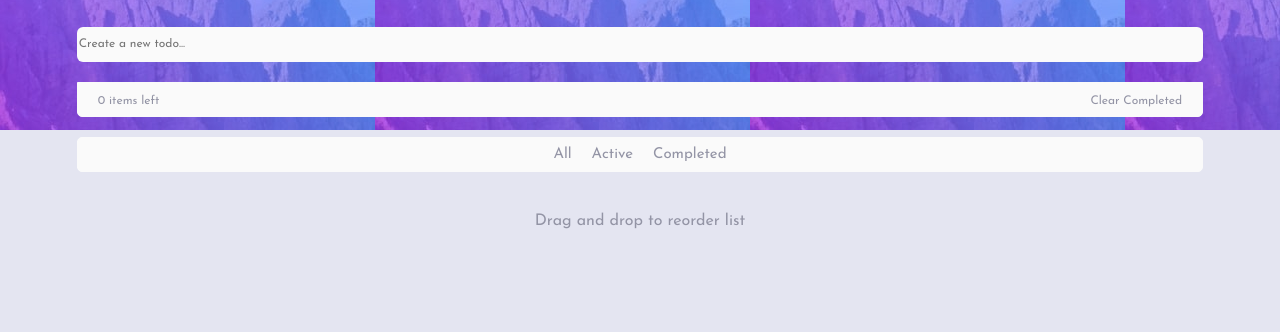
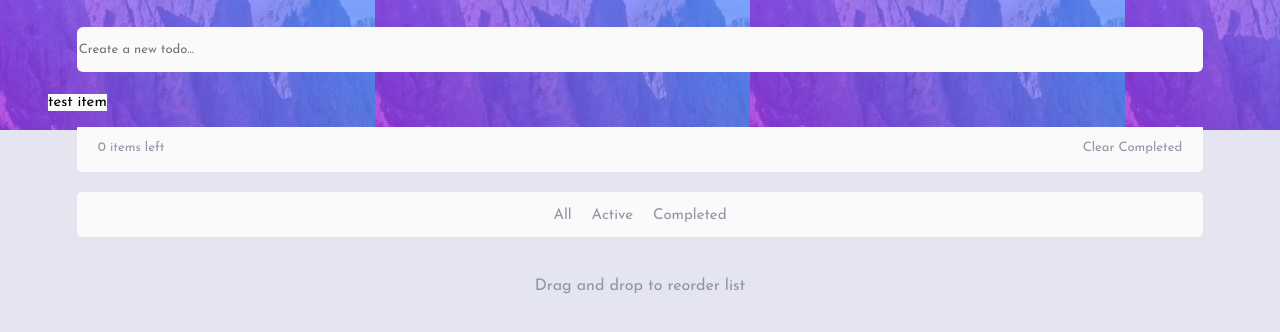
Before and after one commit to Nano950/Todo, a plain HTML site: page index.html in a window 1280 px wide. Shown: the part 70-402 px from the top of the page. Drawn offline with Linux system fonts and the light colour scheme.

Commit message:
added some javascript( note: styles break)

```diff
--- a/index.html
+++ b/index.html
@@ -27,6 +27,10 @@
     <input class="todo-input" type="text" placeholder="Create a new todo...">
   </div>
 
+  <ul id="my-ul">
+    <li>test item</li>
+  </ul>
+
   <!-- Add dynamic number -->
   <div class="items-left">
     <p id="item-num">0 items left</p>
--- a/styles/style.css
+++ b/styles/style.css
@@ -48,8 +48,8 @@ input {
     font-family: "Josefin Sans";
     width: 88%;
     margin: 0 auto;
-    height: 35px;
-    font-size: 12px;
+    height: 45px;
+    font-size: 13px;
 }
 
 .items-left {
@@ -59,13 +59,13 @@ input {
     border-radius: 0 0 5px 5px;
     width: 88%;
     margin: 0 auto 20px auto;
-    height: 35px;
+    height: 45px;
 }
 
 .items-left p {
     display: inline-block;
     font-family: "Josefin Sans";
-    font-size: 12px;
+    font-size: 13px;
     color:hsl(236, 9%, 61%)
 }
 
@@ -85,7 +85,7 @@ input {
     border-radius: 5px;
     width: 88%;
     margin: 0 auto;
-    height: 35px;
+    height: 45px;
 }
 
 .navigation ul {
@@ -98,6 +98,7 @@ input {
 }
 
 li {
+    background-color: hsl(0, 0%, 98%);
     list-style: none;
     display: inline-block;
     text-align: center;
@@ -105,6 +106,8 @@ li {
     font-size: 15px;
     text-decoration: none;
     margin: 0 8px 0 8px;
+    /* width: 85%; */
+    /* height: 45px; */
 }
 
 a {
```
Also changed, not shown: script.js (+18 -0 lines).
